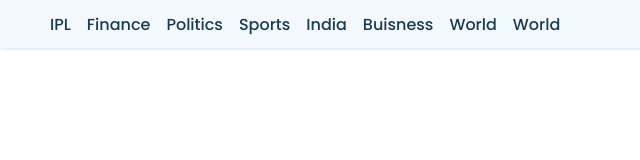
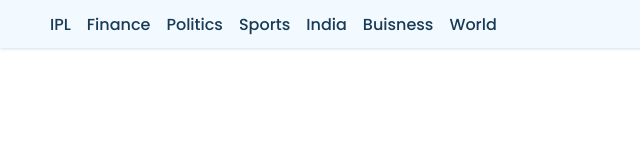
Before and after one commit to ArjoGhosh12/NewsSphere, a plain HTML site: page index.html in a window 1280 px wide. Shown: the full height of the page, 0-640 px from the left. Drawn offline with Linux system fonts and the light colour scheme; no server answers.

Commit message:
Update index.html

```diff
--- a/index.html
+++ b/index.html
@@ -21,7 +21,7 @@
                     <li class="hover-link nav-item" id="politics" onclick="onNavItemClick('india')">India</li>
                     <li class="hover-link nav-item" id="politics" onclick="onNavItemClick('buisness')">Buisness</li>
                     <li class="hover-link nav-item" id="politics" onclick="onNavItemClick('world')">World</li>
-                    <li class="hover-link nav-item" id="politics" onclick="onNavItemClick('world')">World</li>
+
                 </ul>
             </div>
             <div class="search-bar flex">
```
